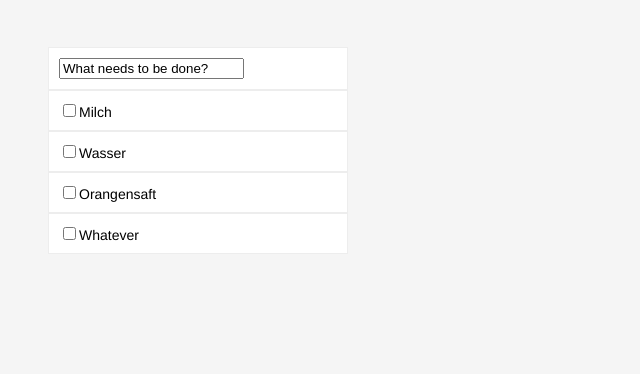
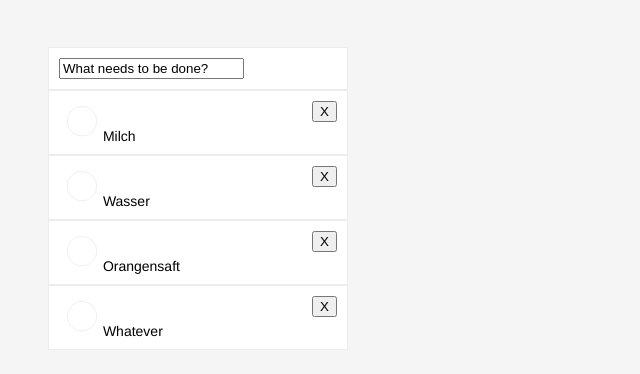
Before and after one commit to gitkiiwi/developer, a plain HTML site: page todo/index.html in a window 1280 px wide. Shown: the part 202-576 px from the top of the page, without its empty margins (0-640 px from the left). Drawn offline with Linux system fonts and the light colour scheme.

Commit message:
todo - list changes

```diff
--- a/todo/css/styles.css
+++ b/todo/css/styles.css
@@ -20,3 +20,9 @@ li {
 	border: 1px solid #ededed;
 	padding: 10px;
 }
+.check {
+/*	float:left; */
+}
+.deletebox {
+	float:right;
+}
--- a/todo/index.html
+++ b/todo/index.html
@@ -10,10 +10,46 @@
 		<h1>todos</h1>
 		<ul>
 			<li><input id="todo" value="What needs to be done?"></li>
-			<li><input type="checkbox">Milch</li>
-			<li><input type="checkbox">Wasser</li>
-			<li><input type="checkbox">Orangensaft</li>
-			<li><input type="checkbox">Whatever</li>
+			<li>
+				<div class="check">
+					<label for="checkbox">
+						<svg xmlns="http://www.w3.org/2000/svg" width="40" height="40" viewBox="-10 -18 100 135"><circle cx="50" cy="50" r="50" fill="none" stroke="#ededed" stroke-width="3"/></svg>
+					</label>
+				<span>Milch</span>
+				<div class="deletebox">
+					<input class="button" name="delete" type="submit" value="X">
+				</div>
+			</li>
+			<li>
+				<div class="check">
+					<label for="checkbox">
+						<svg xmlns="http://www.w3.org/2000/svg" width="40" height="40" viewBox="-10 -18 100 135"><circle cx="50" cy="50" r="50" fill="none" stroke="#ededed" stroke-width="3"/></svg>
+					</label>
+				<span>Wasser</span>
+				<div class="deletebox">
+					<input class="button" name="delete" type="submit" value="X">
+				</div>
+			</li>
+			<li>
+				<div class="check">
+					<label for="checkbox">
+						<svg xmlns="http://www.w3.org/2000/svg" width="40" height="40" viewBox="-10 -18 100 135"><circle cx="50" cy="50" r="50" fill="none" stroke="#ededed" stroke-width="3"/></svg>
+					</label>
+				<span>Orangensaft</span>
+				<div class="deletebox">
+					<input class="button" name="delete" type="submit" value="X">
+				</div>
+			</li>
+			<li>
+				<div class="check">
+					<label for="checkbox">
+						<svg xmlns="http://www.w3.org/2000/svg" width="40" height="40" viewBox="-10 -18 100 135"><circle cx="50" cy="50" r="50" fill="none" stroke="#ededed" stroke-width="3"/></svg>
+					</label>
+				<span>Whatever</span>
+				<div class="deletebox">
+					<input class="button" name="delete" type="submit" value="X">
+				</div>
+			</li>
 		</ul>
 	</main-wrapper>
 </body>
```
Also changed, not shown: todo/test.txt (deleted).
